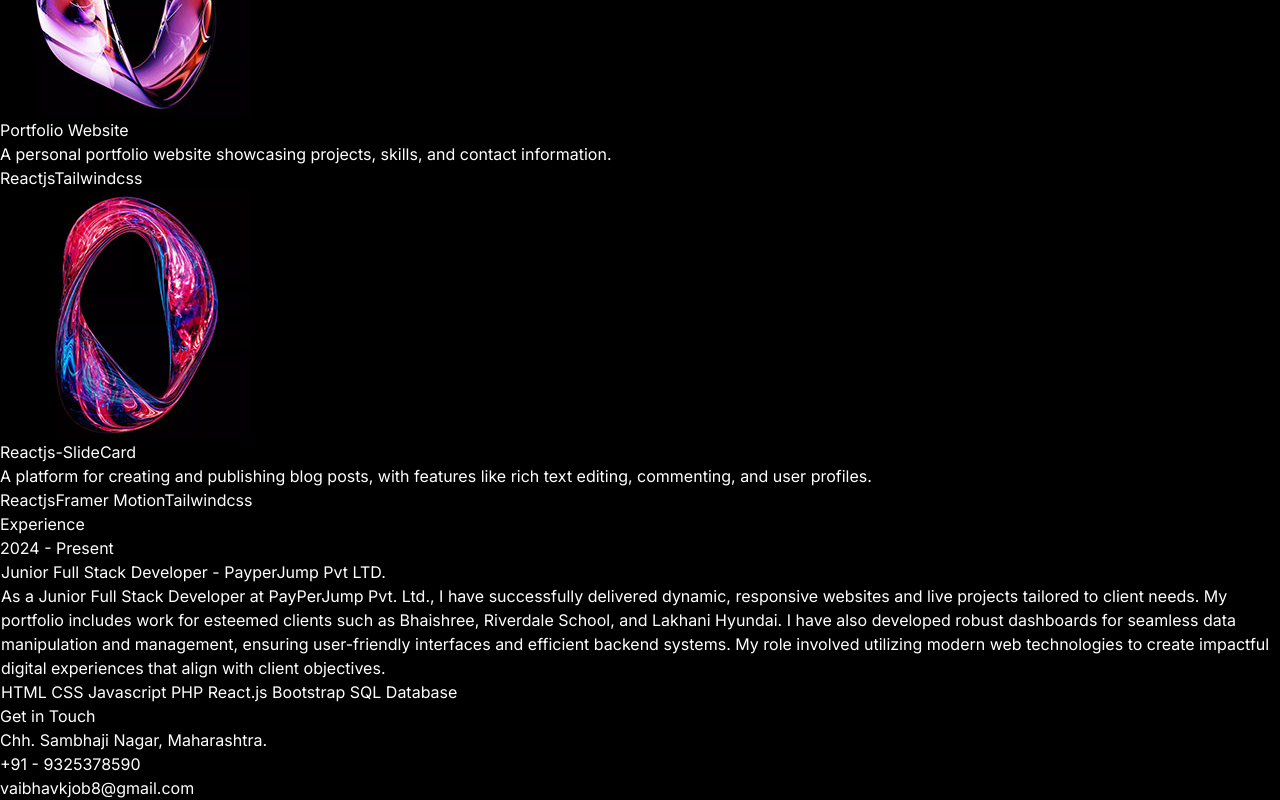
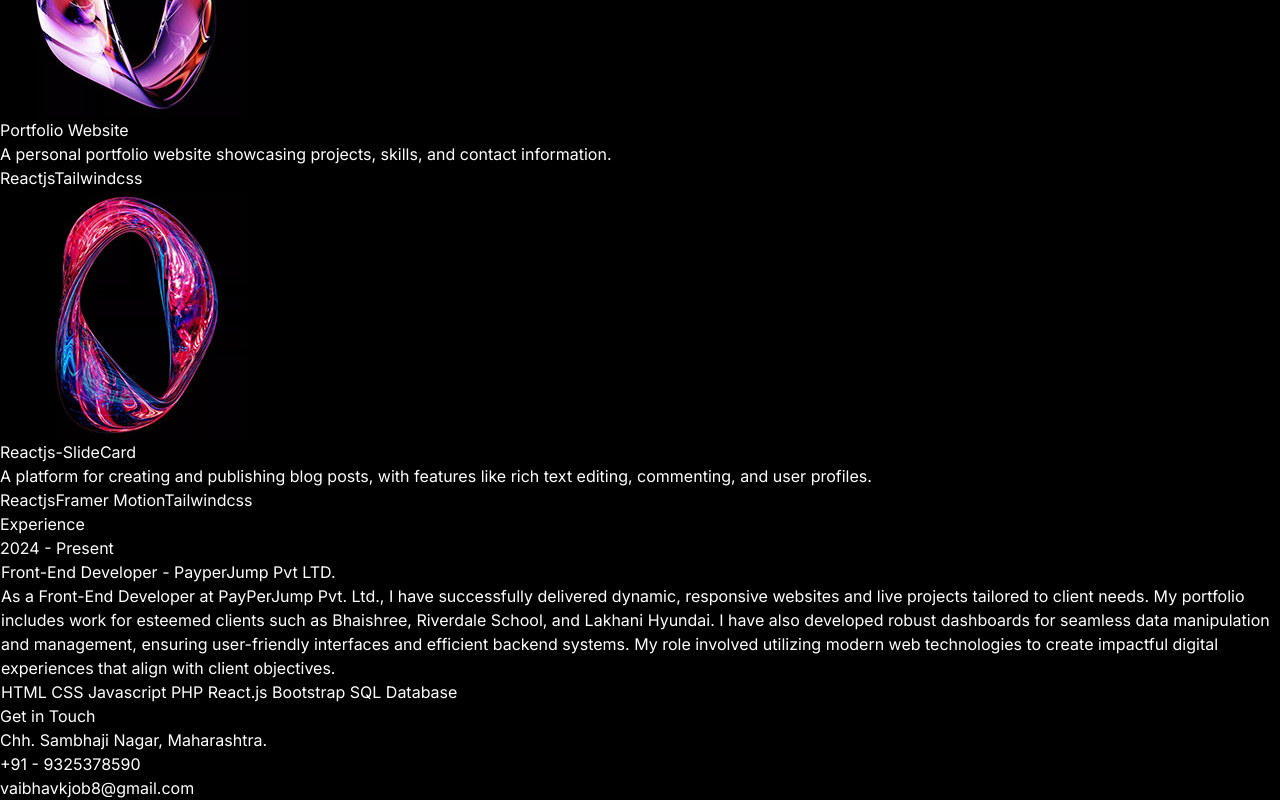
Before and after one commit to Vaibhavkandharkar/myportfolio, a React (Vite) app: page / in a window 1280 px wide. Shown: the part 1731-2531 px from the top of the page. Built offline with nearby package versions, Linux system fonts and the light colour scheme.

Commit message:
Role changes

```diff
--- a/src/extra/index.js
+++ b/src/extra/index.js
@@ -3,18 +3,18 @@ import project2 from "../assets/projects/project-2.webp";
 import project3 from "../assets/projects/project-3.webp";
 import project4 from "../assets/projects/project-4.webp";
 
-export const HERO_CONTENT = `As a passionate Full Stack Developer and a B.Tech student in Computer Science and Engineering at CSMSS Chh. Shahu College of Engineering, I thrive at the intersection of innovation and practicality. My role at PayPerJump Pvt. Ltd. has enabled me to merge academic knowledge with real-world challenges, delivering impactful web solutions. Over the past nine months, I have honed my skills in full-stack and front-end development, crafting dynamic websites from scratch and utilizing technologies like ReactJS, Javascript, MongoDB, Expressjs, nodejs, HTML, CSS, Bootstrap, and PHP.`;
+export const HERO_CONTENT = `As a passionate Full Stack Developer and a B.Tech student in Computer Science and Engineering at CSMSS Chh. Shahu College of Engineering, I thrive at the intersection of innovation and practicality. My role at PayPerJump Pvt. Ltd. has enabled me to merge academic knowledge with real-world challenges, delivering impactful web solutions. Over the past Ten months, I have honed my skills in front-end and full-stack development, crafting dynamic websites from scratch and utilizing technologies like ReactJS, Javascript, MongoDB, Expressjs, nodejs, HTML, CSS, Bootstrap, and PHP.`;
 
 // I am a passionate full stack developer with a knack for crafting robust and scalable web applications. With 5 years of hands-on experience, I have honed my skills in front-end technologies like React and Next.js, as well as back-end technologies like Node.js, MySQL, PostgreSQL, and MongoDB. My goal is to leverage my expertise to create innovative solutions that drive business growth and deliver exceptional user experiences.
 
-export const ABOUT_TEXT = `I am a dedicated and versatile full stack developer with a passion for creating efficient and user-friendly web applications. With 5 years of professional experience, I have worked with a variety of technologies, including React, Next.js, Node.js, MySQL, PostgreSQL, and MongoDB. My journey in web development began with a deep curiosity for how things work, and it has evolved into a career where I continuously strive to learn and adapt to new challenges. I thrive in collaborative environments and enjoy solving complex problems to deliver high-quality solutions. Outside of coding, I enjoy staying active, exploring new technologies, and contributing to open-source projects.`;
+// export const ABOUT_TEXT = `I am a dedicated and versatile full stack developer with a passion for creating efficient and user-friendly web applications. With 5 years of professional experience, I have worked with a variety of technologies, including React, Next.js, Node.js, MySQL, PostgreSQL, and MongoDB. My journey in web development began with a deep curiosity for how things work, and it has evolved into a career where I continuously strive to learn and adapt to new challenges. I thrive in collaborative environments and enjoy solving complex problems to deliver high-quality solutions. Outside of coding, I enjoy staying active, exploring new technologies, and contributing to open-source projects.`;
 
 export const EXPERIENCES = [
   {
     year: "2024 - Present",
-    role: "Junior Full Stack Developer",
+    role: "Front-End Developer",
     company: "PayperJump Pvt LTD.",
-    description: `As a Junior Full Stack Developer at PayPerJump Pvt. Ltd., I have successfully delivered dynamic, responsive websites and live projects tailored to client needs. My portfolio includes work for esteemed clients such as Bhaishree, Riverdale School, and Lakhani Hyundai. I have also developed robust dashboards for seamless data manipulation and management, ensuring user-friendly interfaces and efficient backend systems. My role involved utilizing modern web technologies to create impactful digital experiences that align with client objectives.`,
+    description: `As a Front-End Developer at PayPerJump Pvt. Ltd., I have successfully delivered dynamic, responsive websites and live projects tailored to client needs. My portfolio includes work for esteemed clients such as Bhaishree, Riverdale School, and Lakhani Hyundai. I have also developed robust dashboards for seamless data manipulation and management, ensuring user-friendly interfaces and efficient backend systems. My role involved utilizing modern web technologies to create impactful digital experiences that align with client objectives.`,
     technologies: ["HTML", "CSS", "Javascript","PHP","React.js","Bootstrap","SQL Database"],
   },
   // {
```
